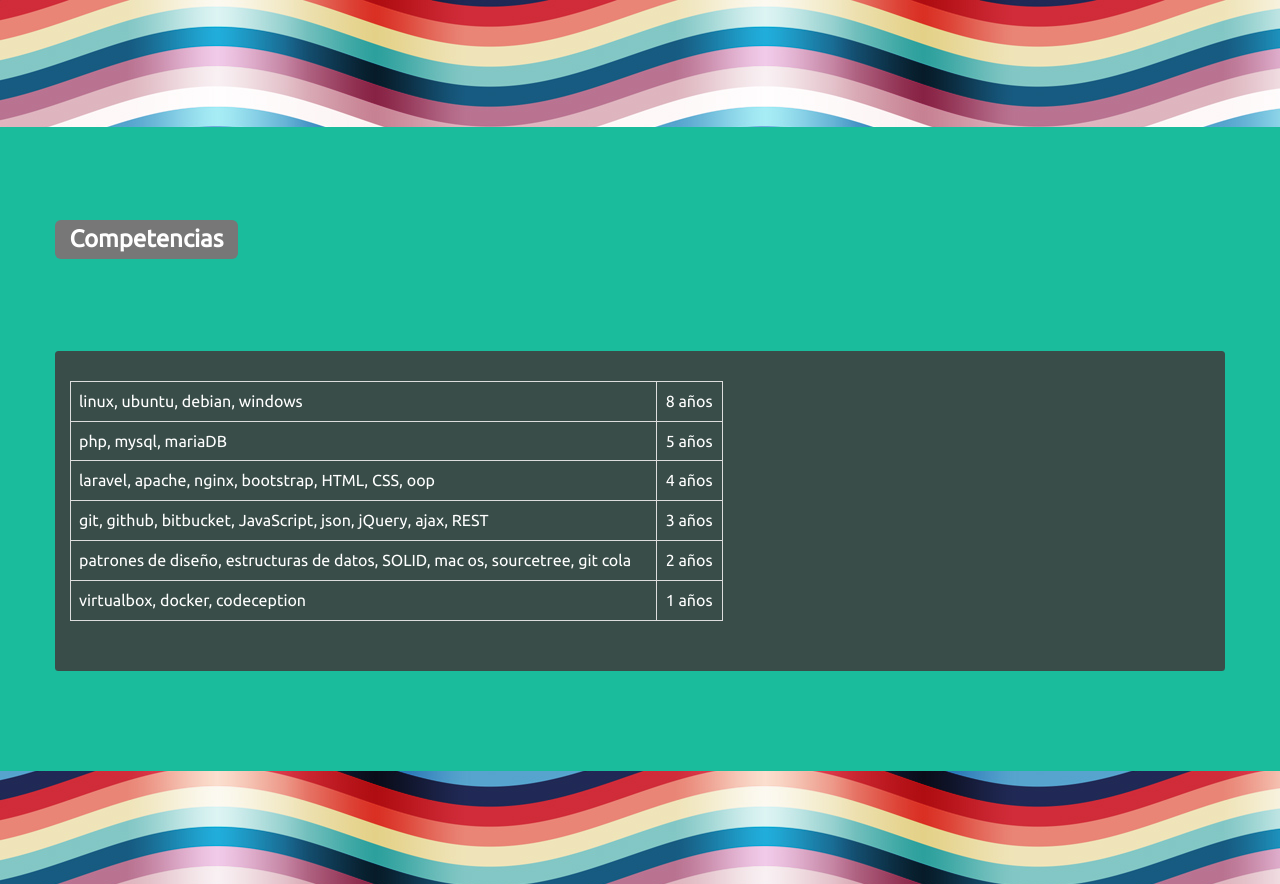
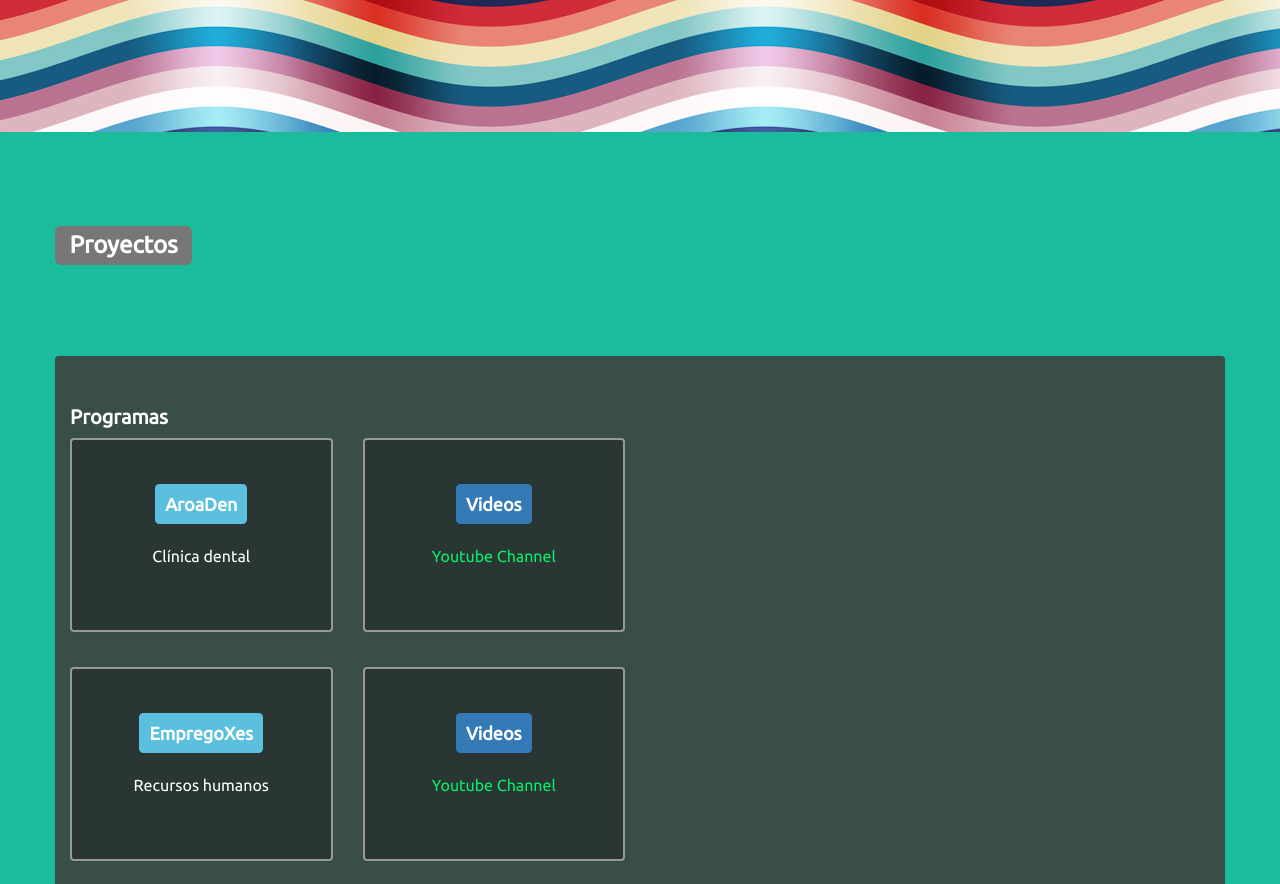
Before and after one commit to roirod/mainSite, a plain HTML site: page index.html in a window 1280 px wide. Shown: the part 600-1484 px from the top of the page. Drawn offline with Linux system fonts and the light colour scheme.

Commit message:
Update index.html

```diff
--- a/index.html
+++ b/index.html
@@ -34,7 +34,6 @@
 
       <div class="collapse navbar-collapse" id="collapse">
         <ul class="nav navbar-nav navbar-right">
-          <li><a href="#Competencias">Competencias</a></li>
           <li><a href="#Proyectos">Proyectos</a></li>
           <li><a href="#Contacto">Contacto</a></li>
         </ul>
@@ -54,9 +53,9 @@
             Roi Rodrigo
           </h1>
 
-          <h3 class="lead">
+          <h2 class="lead">
             Programador
-          </h3>
+          </h2>
         </div>
       </div>
 
@@ -125,58 +124,6 @@
   </div>
 
   <div class="martopbo70">
-  </div>
-
-  <div class="container-fluid bg-Green padtopbo100" id="Competencias">
-    <div class="container">
-
-      <div class="row">
-        <h2 class="label label-default">
-          Competencias
-        </h2>
-      </div>
-
-      <div class="row martopbo50">
-      </div>
-
-      <div class="row bgblacktrans padtopbo30">
-        <div class="col-md-12 col-lg-7">
-          <table class="table table-bordered">
-            <tbody class="fonsi16">
-              <tr>
-                <td>linux, ubuntu, debian, windows</td>
-                <td class="textcent">8 años</td>
-              </tr>
-              <tr>
-                <td>php, mysql, mariaDB</td>
-                <td class="textcent">5 años</td>
-              </tr>
-              <tr>
-                <td>laravel, apache, nginx, bootstrap, HTML, CSS, oop</td>
-                <td class="textcent">4 años</td>
-              </tr>
-              <tr>
-                <td>git, github, bitbucket, JavaScript, json, jQuery, ajax, REST</td>
-                <td class="textcent">3 años</td>
-              </tr>
-              <tr>
-                <td>patrones de diseño, estructuras de datos, SOLID, mac os, sourcetree, git cola</td>
-                <td class="textcent">2 años</td>
-              </tr>
-              <tr>
-                <td>virtualbox, docker, codeception</td>
-                <td class="textcent">1 años</td>
-              </tr>
-            </tbody>
-          </table>
-        </div>
-
-      </div>
-
-    </div>
-  </div>
-
-  <div class="martopbo150">
   </div>
 
   <div class="container-fluid bg-Green padtopbo100" id="Proyectos">
```
